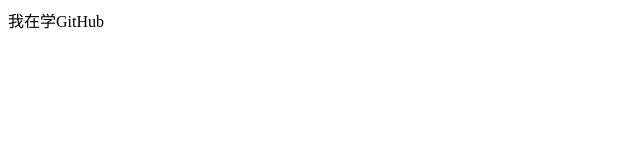
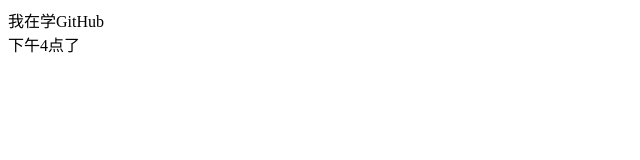
Before and after one commit to CatesX/git-dome, a plain HTML site: page index.html in a window 1280 px wide. Shown: the full height of the page, 0-640 px from the left. Drawn offline with Linux system fonts and the light colour scheme.

Commit message:
第二次

```diff
--- a/index.html
+++ b/index.html
@@ -9,6 +9,7 @@
 
 <body>
     <div>我在学GitHub</div>
+    <div>下午4点了</div>
 </body>
 
 </html>
```
